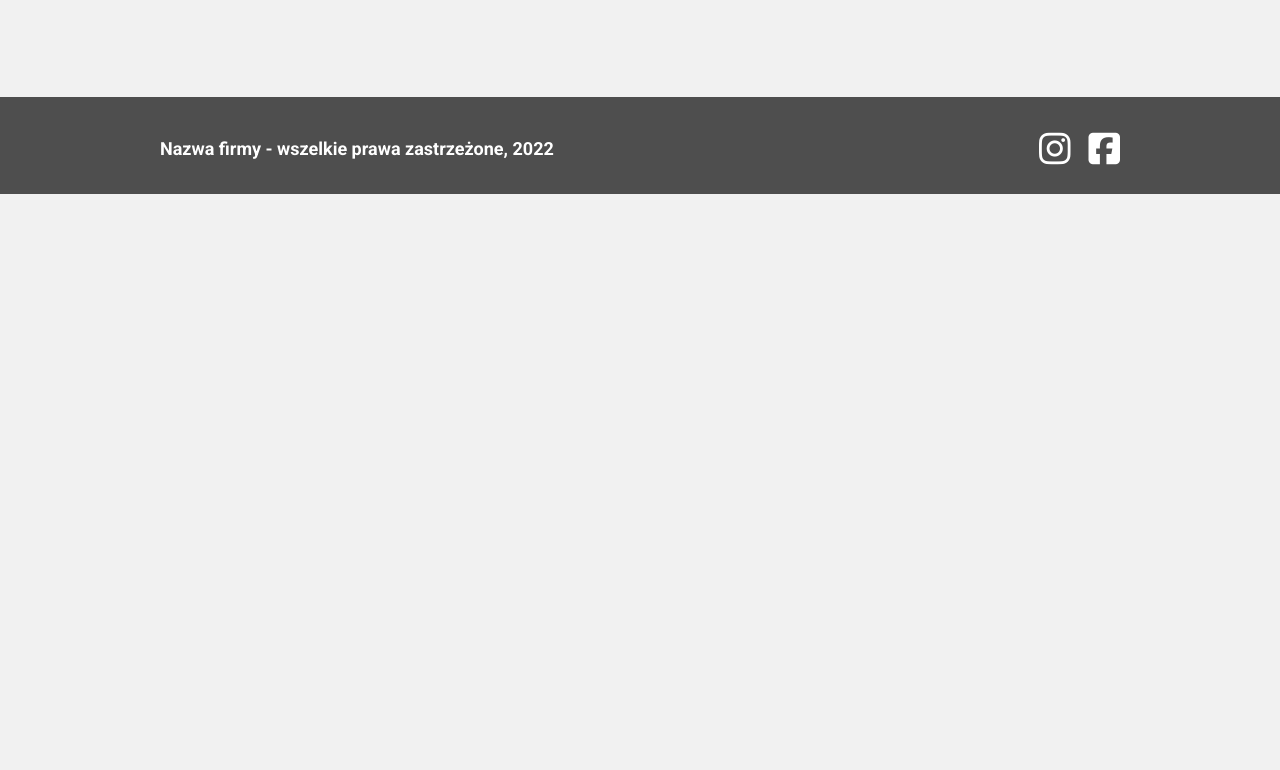
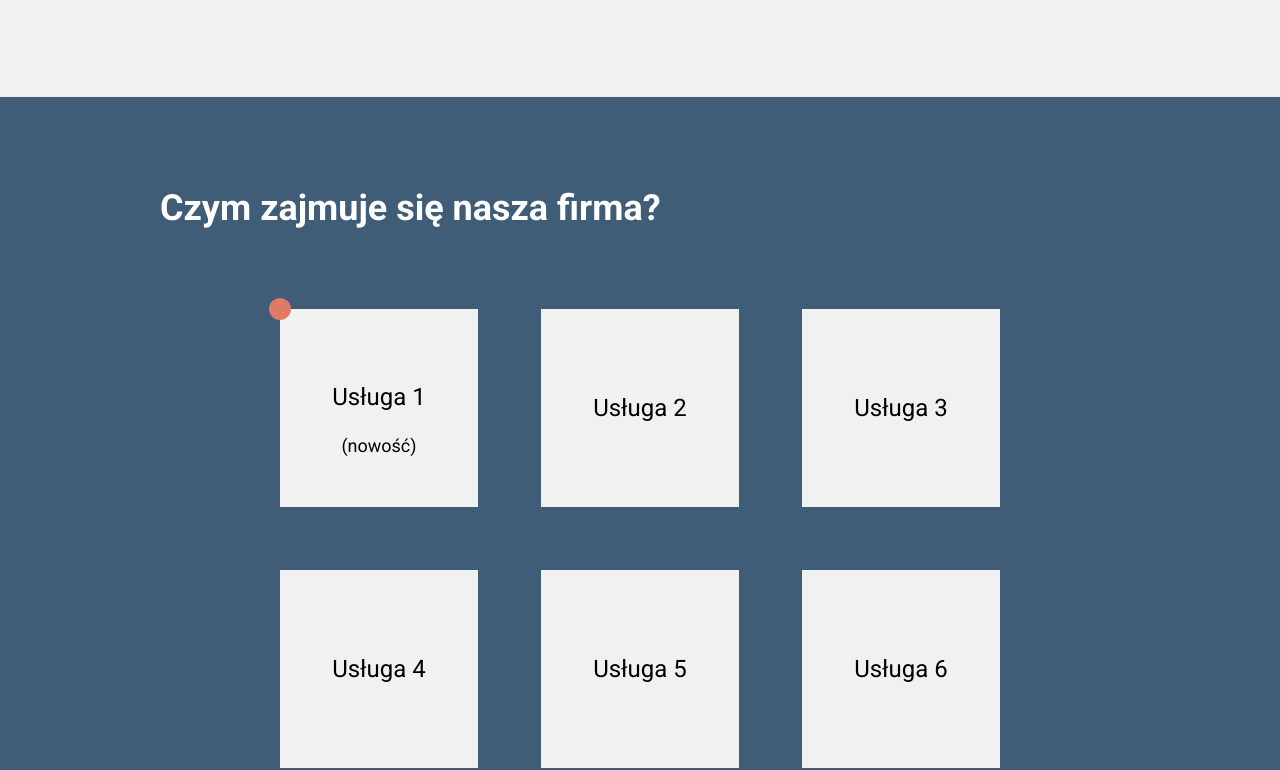
Before and after one commit to annaciosek/react-static-website, a React (Create React App) app: page / in a window 1280 px wide. Shown: the part 1479-2249 px from the top of the page. Before the commit the page ends 1673 px from the top, so only its background shows below. Built offline with nearby package versions, Linux system fonts and the light colour scheme.

Commit message:
created Services section

```diff
--- a/src/App.css
+++ b/src/App.css
@@ -191,7 +191,7 @@ section:not(#hero-section) {
   transition: 0.5s all;
 }
 
-.services-single:first-child::before {
+.services-single-isNew::before {
   content: "";
   background-color: var(--accent);
   width: 38px;
@@ -202,7 +202,7 @@ section:not(#hero-section) {
   left: -19px;
 }
 
-.services-single:first-child::after {
+.services-single-isNew::after {
   content: "(nowość)";
   font-size: 18px;
 }
@@ -287,7 +287,7 @@ section:not(#hero-section) {
     grid-template-columns: repeat(3, 1fr);
     gap: 63px;
   }
-  .services-single:first-child::before {
+  .services-single-isNew::before {
     width: 22px;
     height: 22px;
     top: -11px;
--- a/src/App.js
+++ b/src/App.js
@@ -3,6 +3,7 @@ import Nav from "./components/Nav";
 import HeroSection from "./components/HeroSection";
 import Footer from "./components/Footer";
 import AboutSection from "./components/AboutSection";
+import ServicesSection from "./components/ServicesSection";
 
 function App() {
   return (
@@ -11,6 +12,7 @@ function App() {
       <main>
         <HeroSection />
         <AboutSection />
+        <ServicesSection />
       </main>
       <Footer />
     </>
--- /dev/null
+++ b/src/components/ServicesSection.jsx
@@ -0,0 +1,52 @@
+import React from "react";
+import SingleService from "./microComponents/SingleService";
+
+const offers = [
+  {
+    id: 1,
+    title: "Usługa 1",
+    isNew: true,
+  },
+  {
+    id: 2,
+    title: "Usługa 2",
+    isNew: false,
+  },
+  {
+    id: 3,
+    title: "Usługa 3",
+    isNew: false,
+  },
+  {
+    id: 4,
+    title: "Usługa 4",
+    isNew: false,
+  },
+  {
+    id: 5,
+    title: "Usługa 5",
+    isNew: false,
+  },
+  {
+    id: 6,
+    title: "Usługa 6",
+    isNew: false,
+  },
+];
+
+function ServicesSection() {
+  return (
+    <section id="services-section">
+      <div className="container">
+        <h2 className="white">Czym zajmuje się nasza firma?</h2>
+        <div className="services">
+          {offers.map((offer) => {
+            return <SingleService title={offer.title} isNew={offer.isNew} />;
+          })}
+        </div>
+      </div>
+    </section>
+  );
+}
+
+export default ServicesSection;
--- a/src/components/microComponents/Employees.jsx
+++ b/src/components/microComponents/Employees.jsx
@@ -11,7 +11,7 @@ function Employees() {
       department: "Marketing",
       description:
         "Lorem ipsum dolor sit amet, consectetur adipiscing elit. Morbi vel massa et lacus egestas cursus a non magna. Fusce scelerisque blandit nunc, id malesuada ex lobortis a. Integer felis nisi, tempor elementum lorem in, varius pellentesque ligula. Duis efficitur lacinia enim, non tincidunt libero ultrices in.",
-      photoSrc: { photo1 },
+      photo: { photo1 },
     },
     {
       id: 2,
@@ -20,7 +20,7 @@ function Employees() {
       department: "Social Media",
       description:
         "Lorem ipsum dolor sit amet, consectetur adipiscing elit. Morbi vel massa et lacus egestas cursus a non magna. Fusce scelerisque blandit nunc, id malesuada ex lobortis a. Integer felis nisi, tempor elementum lorem in, varius pellentesque ligula. Duis efficitur lacinia enim, non tincidunt libero ultrices in.",
-      photoSrc: { photo2 },
+      photo: { photo2 },
     },
   ];
 
@@ -30,7 +30,7 @@ function Employees() {
         <div className="our-team">
           <div
             className="person"
-            // style={{ backgroundImage: `url(${employee.photoSrc})` }}
+            // style={{ backgroundImage: `url(${employee.photo})` }}
           ></div>
           <div className="person-description">
             <p className="strong space-bottom">
--- /dev/null
+++ b/src/components/microComponents/SingleService.jsx
@@ -0,0 +1,12 @@
+import React from "react";
+
+function SingleService({ title, isNew }) {
+  return (
+    <div class="services-single">
+      <h3>{title}</h3>
+      <div className={`${isNew ? "services-single-isNew" : ""}`}></div>
+    </div>
+  );
+}
+
+export default SingleService;
```
